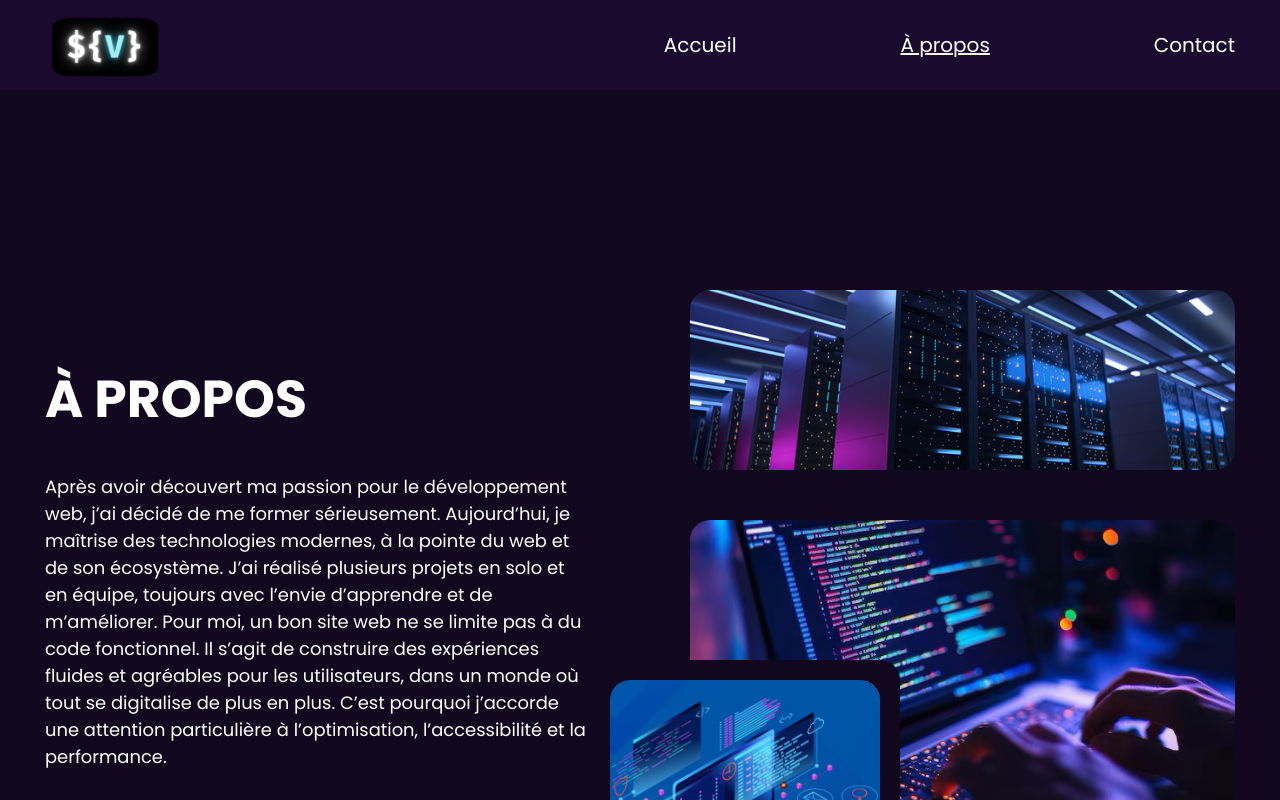
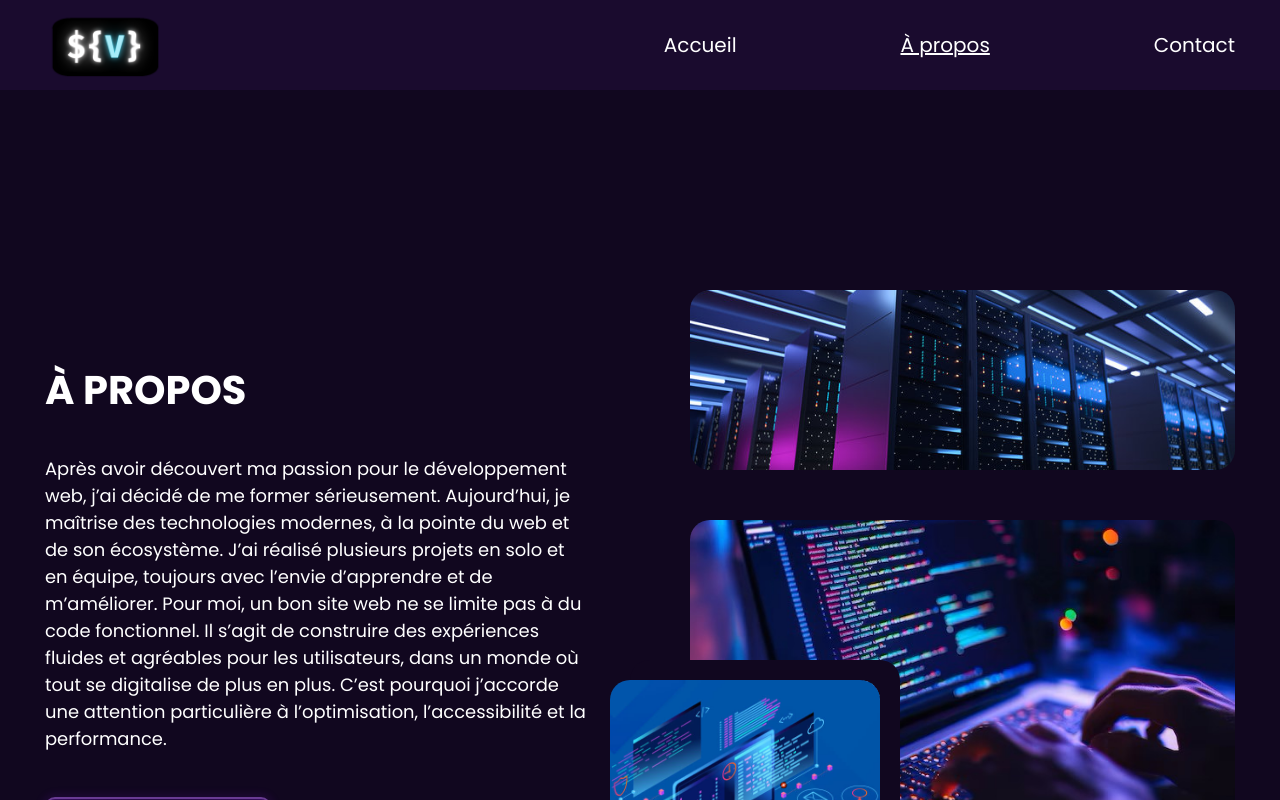
Before and after one commit to Iskandar835/Portfolio-v2, a React (Vite) app: page /about in a window 1280 px wide. Shown: the top 800 px of the page. Built offline with nearby package versions, Linux system fonts and the light colour scheme.

Commit message:
chore: h1 replace par section-titles

```diff
--- a/src/pages/About/styles.css
+++ b/src/pages/About/styles.css
@@ -6,10 +6,6 @@
 .about-text-section {
    width: 50%;
    margin-top: 70px;
-}
-
-.about-text-section h1 {
-   font-size: 3.25rem;
 }
 
 .about-description {
@@ -91,10 +87,6 @@
       text-align: center;
    }
 
-   .about-text-section h1 {
-      font-size: 3rem;
-   }
-
    .about-img-section {
       width: 40%;
       margin-left: 50px;
@@ -119,10 +111,6 @@
 
    .about-text-section {
       width: 100%;
-   }
-
-   .about-text-section h1 {
-      font-size: 2rem;
    }
 
    .about-description {
```
